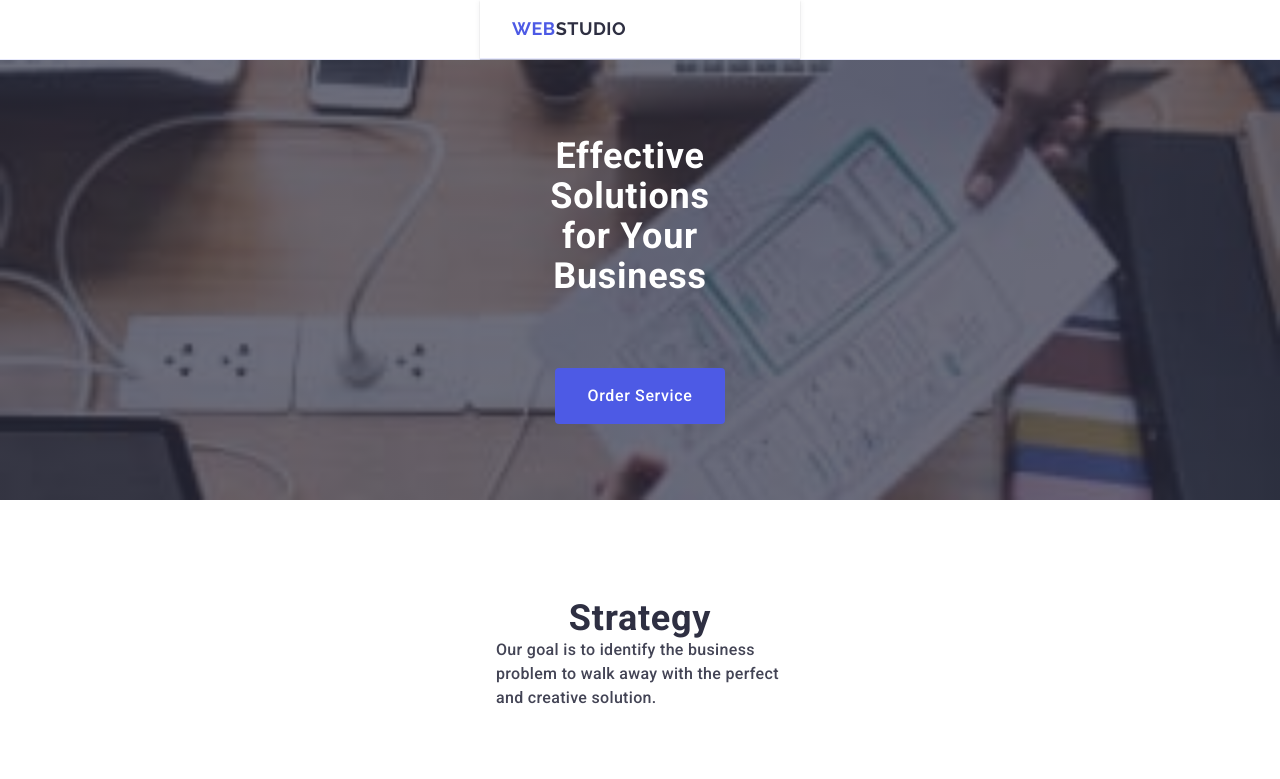
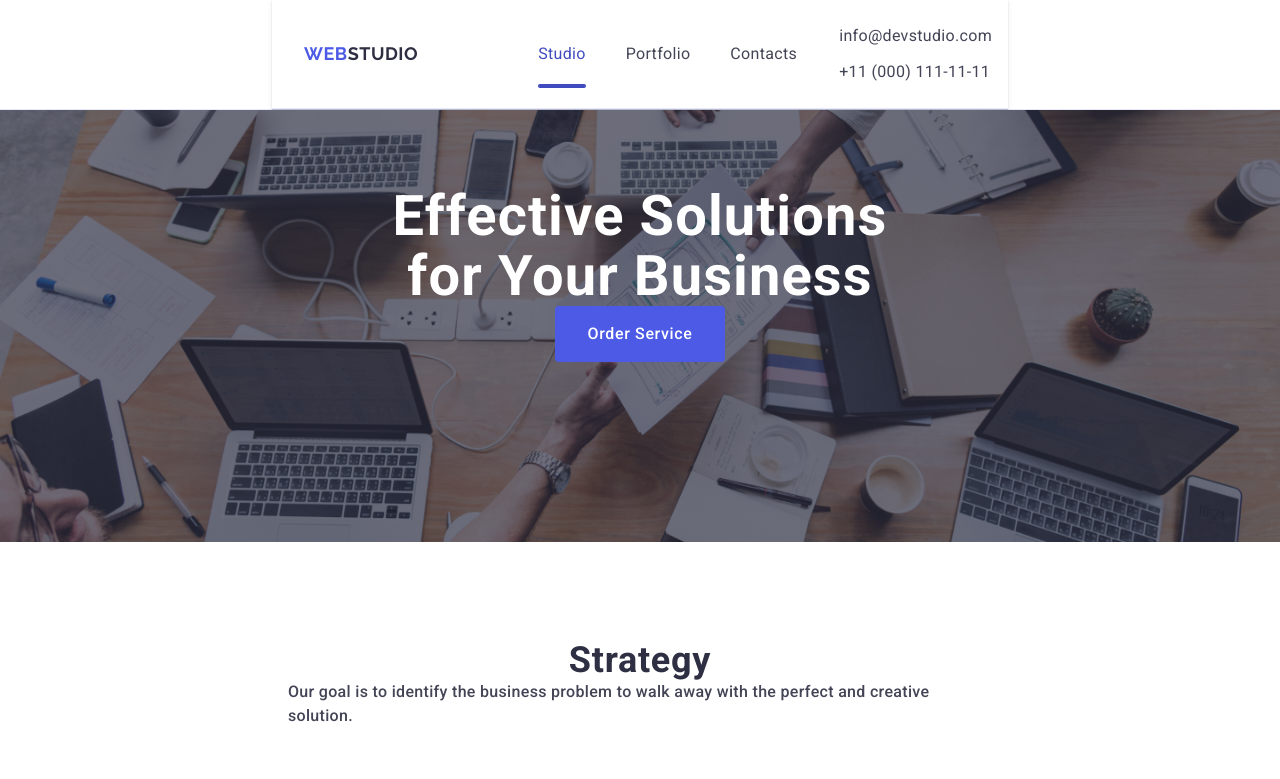
Before and after one commit to xPhoenixUAx/goit-markup-hw-06, a plain HTML site: page index.html in a window 1280 px wide. Shown: the top 779 px of the page. Drawn offline with nearby package versions, Linux system fonts and the light colour scheme.

Commit message:
done header

```diff
--- a/css/styles.css
+++ b/css/styles.css
@@ -780,3 +780,101 @@ margin-left: 3px;
   border-radius: 4px;
   transition: background-color 250ms cubic-bezier(0.4, 0, 0.2, 1);
 }
+
+@media screen and (min-width: 764px) {
+ .container {
+  width: 736px;
+}
+.container.header {
+  display: flex;
+  align-items: center;
+  justify-content: space-between;
+}
+.header {
+  border-bottom: 1px solid #e7e9fc;
+  box-shadow: 0px 2px 1px rgba(46, 47, 66, 0.08),
+    0px 1px 1px rgba(46, 47, 66, 0.16), 0px 1px 6px rgba(46, 47, 66, 0.08);
+}
+.mob-opn-btn{
+  display: none;
+}
+.header-nav {
+  display: flex;
+  align-items: center;
+}
+.logo{
+  font-family: "Raleway", sans-serif;
+  font-weight: 700;
+  font-size: 18px;
+  line-height: 1.17;
+  letter-spacing: 0.03em;
+  text-transform: uppercase;
+  color: #4d5ae5;
+  margin-right: 120px;
+}
+.header-list {
+  display: flex;
+  gap: 40px;
+}
+.nav-link {
+  padding: 24px 0;
+}
+.nav-link.current {
+  position: relative;
+  color: #404bbf;
+  transition: color 250ms cubic-bezier(0.4, 0, 0.2, 1);
+}
+.current::after {
+  content: "";
+  width: 100%;
+  position: absolute;
+  left: 0;
+  bottom: -1px;
+  height: 4px;
+  background-color: #404bbf;
+  border-radius: 2px;
+}
+.contacts {
+  font-style: normal;
+  color: #434455;
+}
+.header-contacts {
+  display: flex;
+  flex-direction: column;
+  gap: 12px;
+  margin: 24px auto;
+}
+.nav-link-contact {
+  color: #434455;
+  transition: color 250ms cubic-bezier(0.4, 0, 0.2, 1);
+}
+.nav-link-contact:hover {
+  color: #404bbf;
+}
+.nav-link-contact:focus {
+  color: #404bbf;
+}
+.hero-section{
+  background-image:linear-gradient(
+    rgba(46, 47, 66, 0.7),
+    rgba(46, 47, 66, 0.7)
+  ),url(../images/people-office.jpg);
+  background-position: center;
+  background-repeat: no-repeat;
+  background-size: cover;
+}
+.hero-section-title{
+  font-family: "Roboto", sans-serif;
+font-weight: 700;
+font-size: 56px;
+line-height: 1.07143;
+letter-spacing: 0.02em;
+text-align: center;
+color: #fff;
+width: 496px;
+height: 120px;
+margin: 0 104px;
+padding: 0 0 0 0;
+}
+
+}
```
